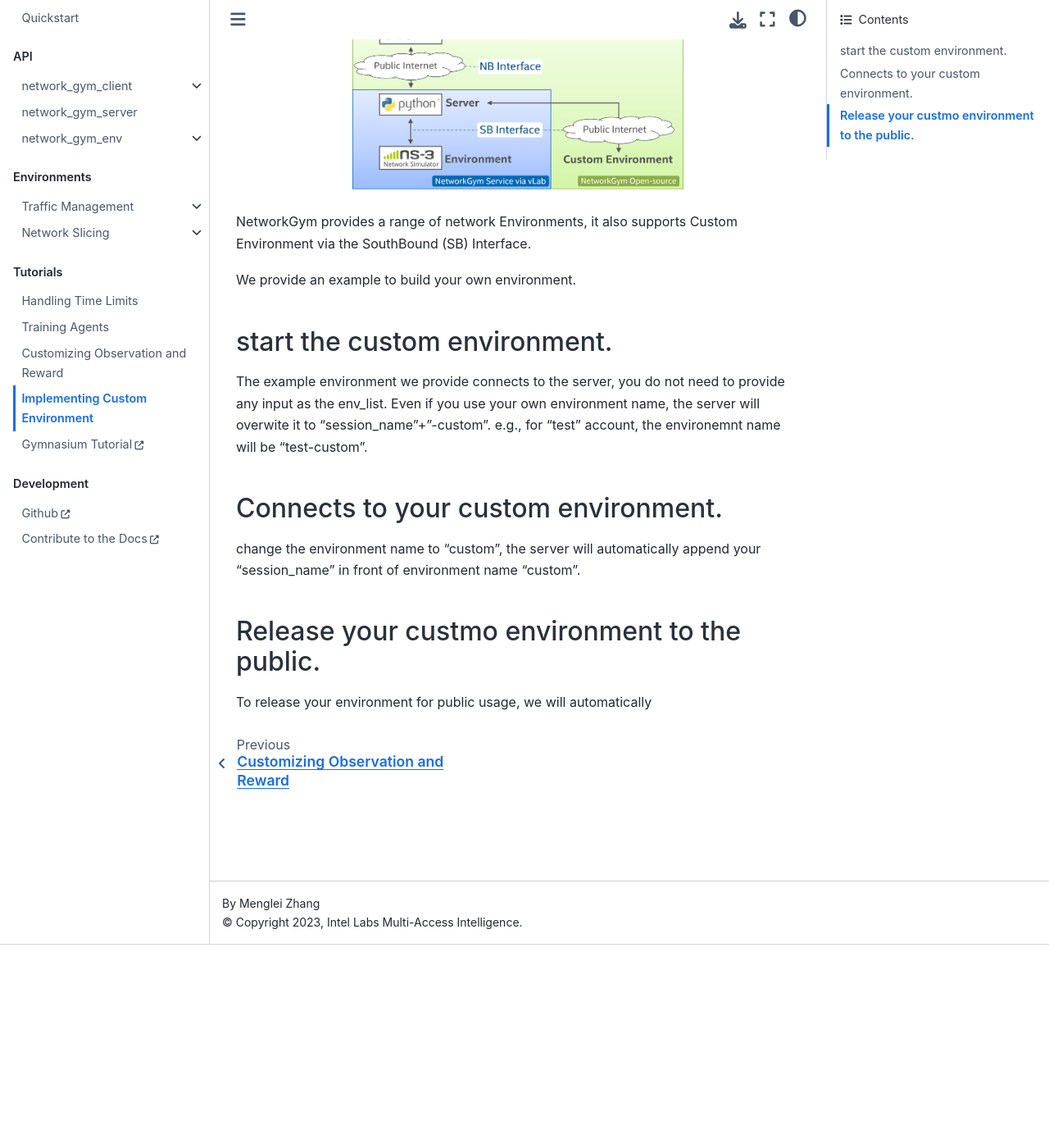
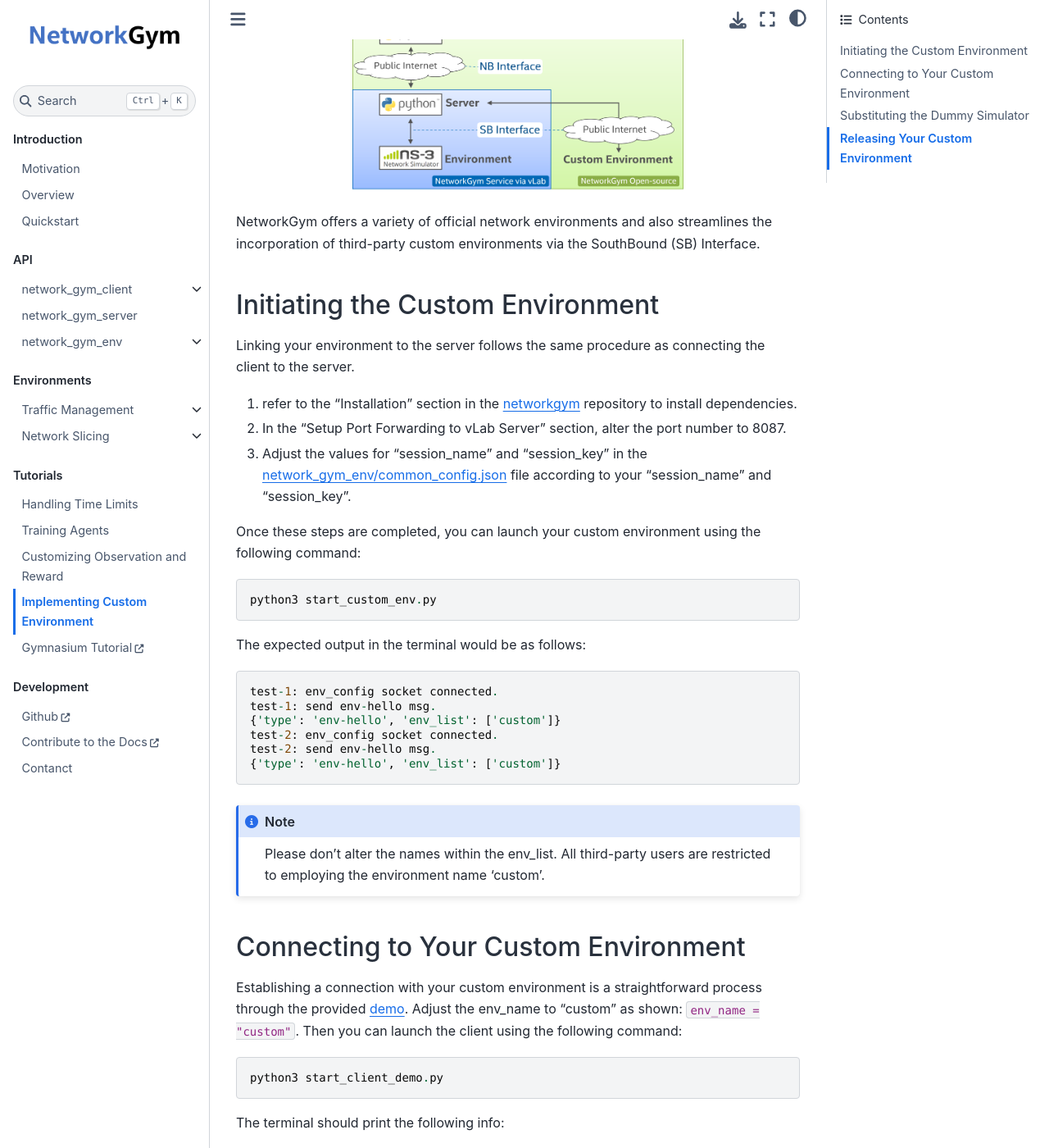
Before and after one commit to IntelLabs/networkgym, a Sphinx documentation site: the page built from docs/tutorials/implementing_custom_environment.md, in a window 1280 px wide and 1400 px high, scrolled down 248 px. Shown: the whole window at 82% size. Built offline with Sphinx 7.4.7 and the Sphinx Book theme 1.1.4, drawn with Linux system fonts in a browser that asks for light colours; some of the changed text lies outside the part shown.

Commit message:
update website

````diff
--- a/docs/tutorials/implementing_custom_environment.md
+++ b/docs/tutorials/implementing_custom_environment.md
@@ -9,15 +9,66 @@
 width: 60%
 ---
 ```
-NetworkGym provides a range of network Environments, it also supports Custom Environment via the SouthBound (SB) Interface.
 
-We provide an example to build your own environment.
-## start the custom environment.
-The example environment we provide connects to the server, you do not need to provide any input as the env_list. Even if you use your own environment name, the server will overwite it to "session_name"+"-custom". e.g., for "test" account, the environemnt name will be "test-custom".
+NetworkGym offers a variety of official network environments and also streamlines the incorporation of third-party custom environments via the SouthBound (SB) Interface.
 
-## Connects to your custom environment.
-change the environment name to "custom", the server will automatically append your "session_name" in front of environment name "custom".
+## Initiating the Custom Environment
+
+Linking your environment to the server follows the same procedure as connecting the client to the server.
+
+1. refer to the "Installation" section in the [networkgym](https://github.com/IntelLabs/networkgym) repository to install dependencies.
+2. In the "Setup Port Forwarding to vLab Server" section, alter the port number to 8087.
+3. Adjust the values for "session_name" and "session_key" in the [network_gym_env/common_config.json](https://github.com/IntelLabs/networkgym/blob/main/network_gym_env/common_config.json) file according to your "session_name" and "session_key".
+
+Once these steps are completed, you can launch your custom environment using the following command:
+```python
+python3 start_custom_env.py
+```
+
+The expected output in the terminal would be as follows:
+
+```
+test-1: env_config socket connected.
+test-1: send env-hello msg.
+{'type': 'env-hello', 'env_list': ['custom']}
+test-2: env_config socket connected.
+test-2: send env-hello msg.
+{'type': 'env-hello', 'env_list': ['custom']}
+```
+
+```{note}
+Please don't alter the names within the env_list. All third-party users are restricted to employing the environment name 'custom'.
+```
+
+## Connecting to Your Custom Environment
+
+Establishing a connection with your custom environment is a straightforward process through the provided [demo](https://github.com/IntelLabs/networkgym/blob/main/start_client_demo.py). Adjust the env_name to "custom" as shown: `env_name = "custom"`. Then you can launch the client using the following command:
+
+```python
+python3 start_client_demo.py
+```
+
+The terminal should print the following info:
+```
+----------| step() at episode:2, step:10 |----------
+Action --> [{'name': 'custom_action', 'custom_tag': 'Wi-Fi', '': {'user': [0, 1, 2, 3, 4], 'value': [0.9269856811, 0.5833047032, 0.6873341799, 0.0909367353, 0.3403381109]}}, {'name': 'custom_action', 'custom_tag': 'LTE', '': {'user': [0, 1, 2, 3, 4], 'value': [0.0730143189, 0.4166952968, 0.3126658201, 0.9090632796, 0.6596618891]}}]
+          name  unit  start_ts  end_ts direction group    cid             user            value
+0         rate  mbps     20000   21000        DL   GMA    All  [0, 1, 2, 3, 4]  [5, 4, 8, 5, 6]
+1         rate  mbps     20000   21000        DL   GMA  Wi-Fi  [0, 1, 2, 3, 4]  [8, 8, 3, 9, 6]
+2     qos_rate  mbps     20000   21000        DL   GMA  Wi-Fi  [0, 1, 2, 3, 4]  [4, 6, 7, 3, 5]
+3         rate  mbps     20000   21000        DL   GMA    LTE  [0, 1, 2, 3, 4]  [8, 7, 5, 6, 6]
+4     max_rate  mbps     20000   21000        DL   PHY    LTE  [0, 1, 2, 3, 4]  [4, 5, 4, 8, 8]
+5     max_rate  mbps     20000   21000        DL   PHY  Wi-Fi  [0, 1, 2, 3, 4]  [4, 4, 6, 5, 3]
+6  split_ratio           20000   21000        DL   GMA  Wi-Fi  [0, 1, 2, 3, 4]  [4, 7, 9, 4, 8]
+7          owd    ms     20000   21000        DL   GMA    All  [0, 1, 2, 3, 4]  [4, 5, 4, 6, 3]
+```
+
+Presently, our support is limited to accessing custom environments launched by the same users. For instance, if you initiate a custom environment with the "session_name": "test", you can solely connect to this custom environment using the same "session_name": "test" when initializing the client.
+
+## Substituting the Dummy Simulator
+
+After successfully establishing a connection between your client and the custom environment, you're ready to replace the dummy simulator with your own proprietary simulator or testbed. Utilize the dummy simulator as a guide for communicating with the server through the Southbound Interface. Moreover, ensure that you modify the Adapter class in [envs/custom/adapter.py](https://github.com/IntelLabs/networkgym/blob/main/network_gym_client/envs/custom/adapter.py) to correspond with the measurements and tags produced by your own simulator or testbed.
 
 
-## Release your custmo environment to the public.
-To release your environment for public usage, we will automatically
+## Releasing Your Custom Environment
+After conducting your experiments within your custom environment, please get in touch with us at [netaigym@gmail.com](mailto:netaigym@gmail.com) to initiate the process of incorporating the environment into our servers.
````
Also changed, not shown: docs/contact.md (added, +7 -0 lines), docs/index.md (+2 -0 lines).
